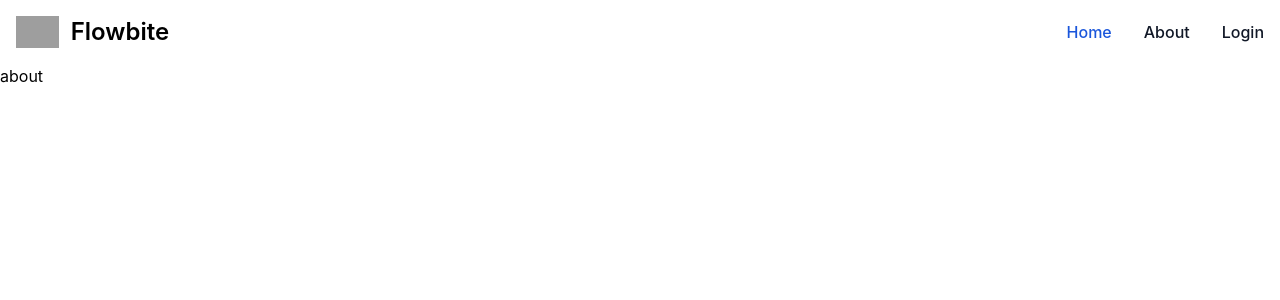
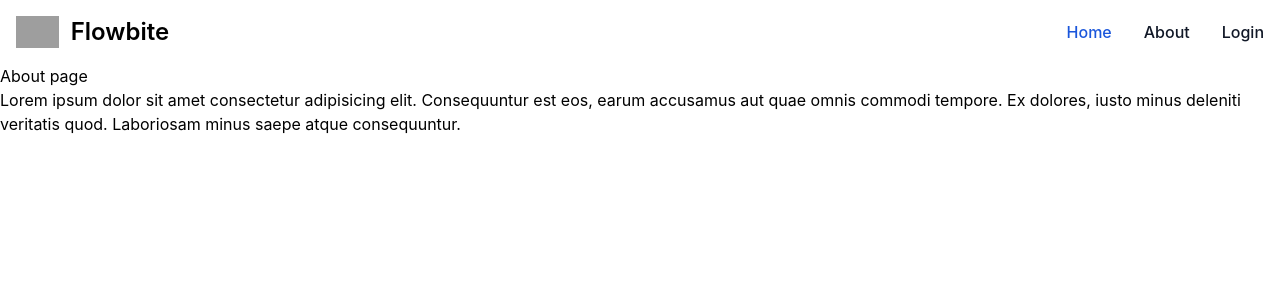
Before and after one commit to shailit02/practice-git, a React (Vite) app: page /about in a window 1280 px wide. Shown: the top 300 px of the page. Built offline with nearby package versions, Linux system fonts and the light colour scheme; grey boxes are pictures that could not be loaded.

Commit message:
Created about page

```diff
--- a/src/pages/About.jsx
+++ b/src/pages/About.jsx
@@ -3,7 +3,8 @@ import React from 'react'
 const About = () => {
   return (
     <div>
-      about
+      <h1>About page </h1>
+      <p>Lorem ipsum dolor sit amet consectetur adipisicing elit. Consequuntur est eos, earum accusamus aut quae omnis commodi tempore. Ex dolores, iusto minus deleniti veritatis quod. Laboriosam minus saepe atque consequuntur.</p>
     </div>
   )
 }
```
